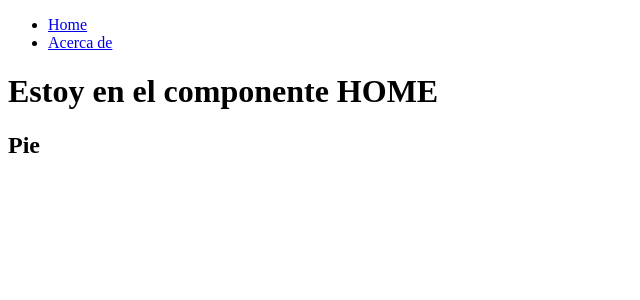
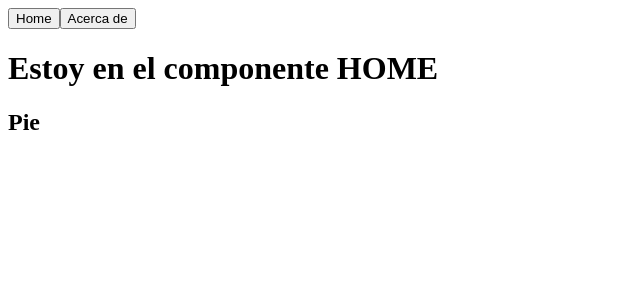
Before and after one commit to Scandel6/HolaAngular, an Angular app: page / in a window 1280 px wide. Shown: the top 300 px of the page, without its empty margins (0-640 px from the left). Built offline with nearby package versions, Linux system fonts and the light colour scheme.

Commit message:
Inyección en TS, usando métodos para navegar entre componentes

```diff
--- a/src/app/app.component.html
+++ b/src/app/app.component.html
@@ -1,11 +1,7 @@
-<ul>
-  <li>
-    <a [routerLink]="['']">Home</a>
-  </li>
-  <li>
-    <a [routerLink]="['acerca']">Acerca de</a>
-  </li>
-</ul>
+<header>
+  <button (click)="navegarAHome()">Home</button>
+  <button (click)="navegarAAcercaDe()">Acerca de</button>
+</header>
 
 <router-outlet></router-outlet>
 
--- a/src/app/app.component.ts
+++ b/src/app/app.component.ts
@@ -1,5 +1,6 @@
 import { Component } from '@angular/core';
-
+//Router es un componente que permite navegar entre componentes
+import { Router } from '@angular/router';
 @Component({
   selector: 'app-root',
   templateUrl: './app.component.html',
@@ -7,4 +8,19 @@ import { Component } from '@angular/core';
 })
 export class AppComponent {
   title = 'HolaAngular';
+
+  //private router:Router
+
+  //Podemos saltarnos la declaración externa de una variable, es global (a esto se le llama inyección)
+  constructor(private router:Router){
+    this.router= router;
+  }
+
+  navegarAHome(){
+    this.router.navigate(['']);
+  }
+
+  navegarAAcercaDe(){
+    this.router.navigate(['acerca']);
+  }
 }
```
